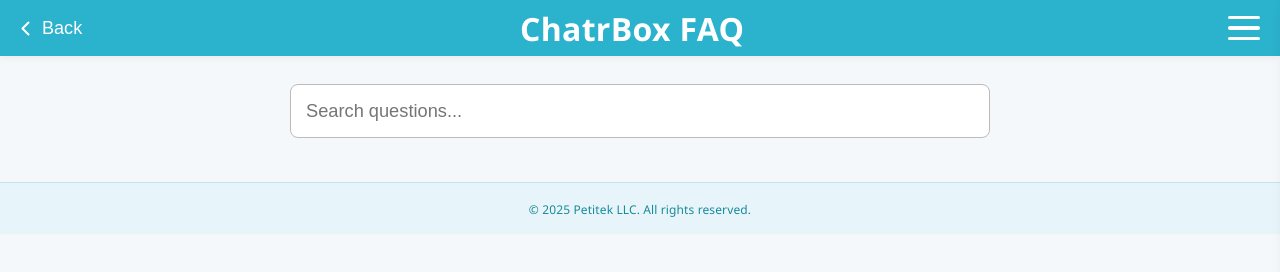
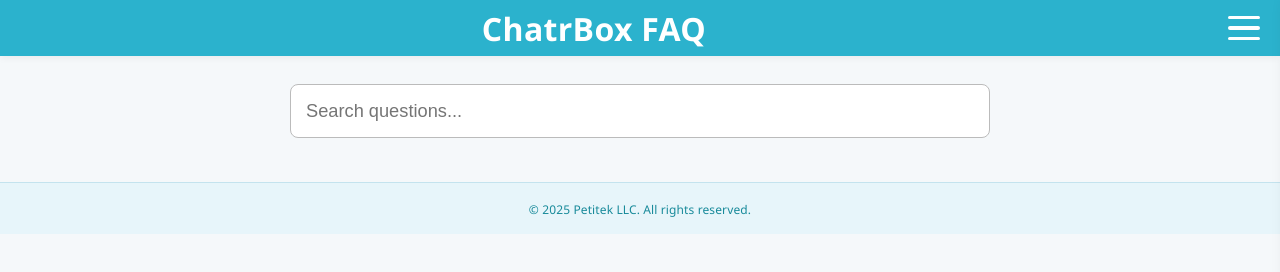
Before and after one commit to PetitekLLC/faq.petitek.com, a plain HTML site: page index.html in a window 1280 px wide. Drawn offline with Linux system fonts and the light colour scheme; no server answers.

Commit message:
Update index.html

```diff
--- a/index.html
+++ b/index.html
@@ -188,12 +188,7 @@
 <body>
   <!-- NAV BAR -->
   <div class="navbar">
-    <button class="back-btn" onclick="window.history.back()">
-      <svg class="back-arrow" viewBox="0 0 22 22" fill="none">
-        <path d="M14.5 18L7.5 11L14.5 4" stroke="#fff" stroke-width="2.3" stroke-linecap="round" stroke-linejoin="round"/>
-      </svg>
-      Back
-    </button>
+
     <span class="navbar-title">ChatrBox&nbsp;FAQ</span>
     <button class="hamburger" id="hamburgerBtn" aria-label="Open Menu">
       <span class="hamburger-lines">
```
